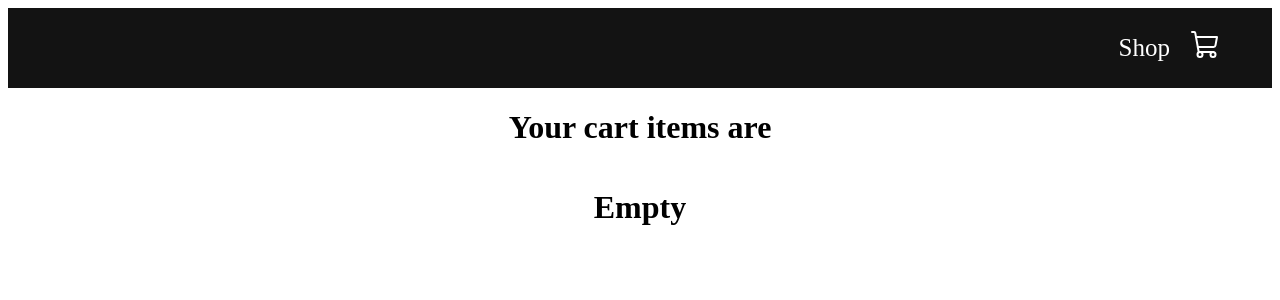
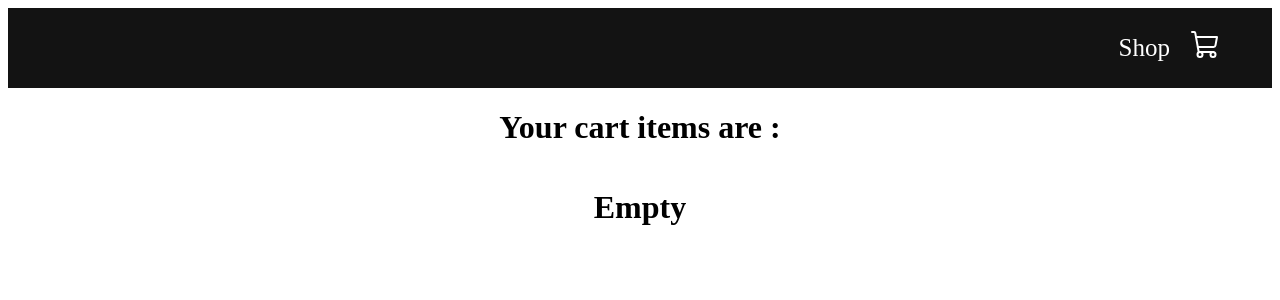
Before and after one commit to codenextdoor/Shopping-cart, a React (Create React App) app: page /cart in a window 1280 px wide. Shown: the top 300 px of the page. Built offline with nearby package versions, Linux system fonts and the light colour scheme.

Commit message:
project complete build commit

```diff
--- a/src/pages/cart/Cart.jsx
+++ b/src/pages/cart/Cart.jsx
@@ -14,7 +14,7 @@ const Cart = () => {
   return (
     <div className="cart">
       <div>
-        <h1> Your cart items are </h1>
+        <h1> Your cart items are : </h1>
       </div>
       <div className="cartItems">
         {PRODUCTS.map((product) => {
@@ -24,13 +24,14 @@ const Cart = () => {
         })}
       </div>
       {totalAmount > 0 ? (
-      <div className="checkout">
-
-        <p>Subtotal: ${totalAmount}</p>
-        <button onClick={() => navigate("/")}>Continue Shopping</button>
-        <button>Checkout</button>
-      </div>
-    ): ( <h1> Empty </h1>  )}
+        <div className="checkout">
+          <p>Subtotal: ${totalAmount}</p>
+          <button onClick={() => navigate("/")}>Continue Shopping</button>
+          <button>Checkout</button>
+        </div>
+      ) : (
+        <h1> Empty </h1>
+      )}
     </div>
   );
 };
```
